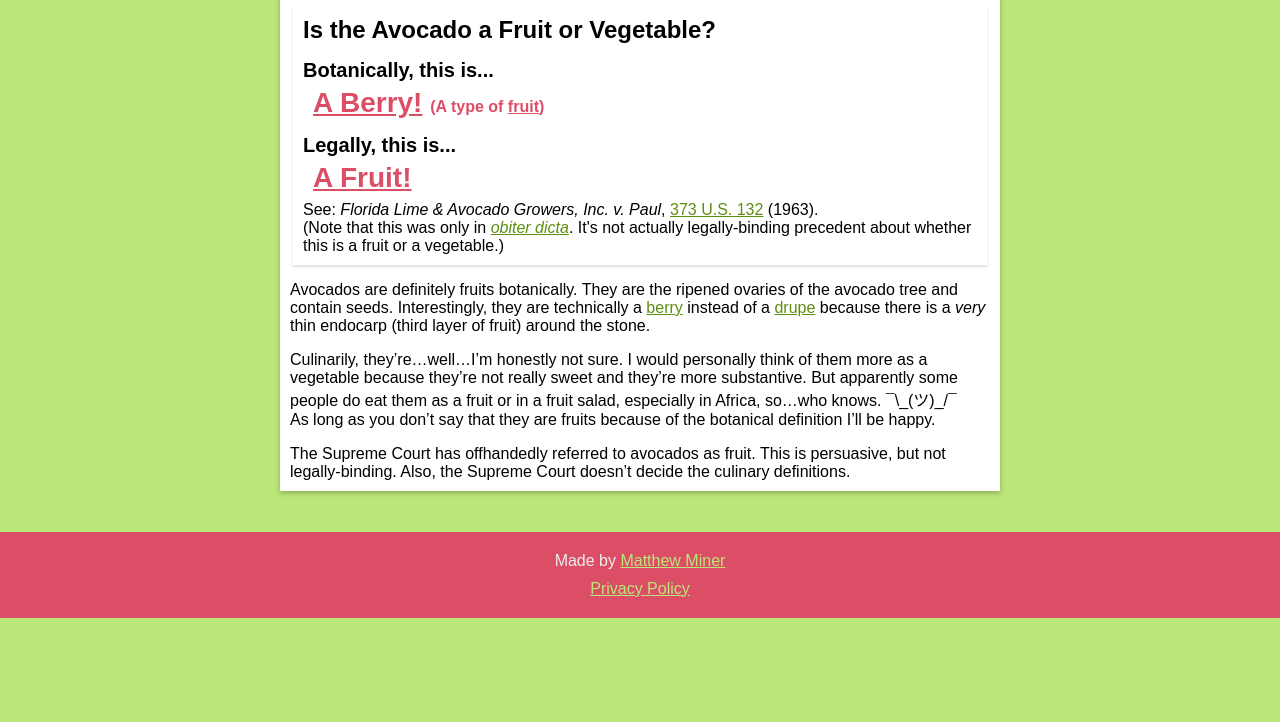
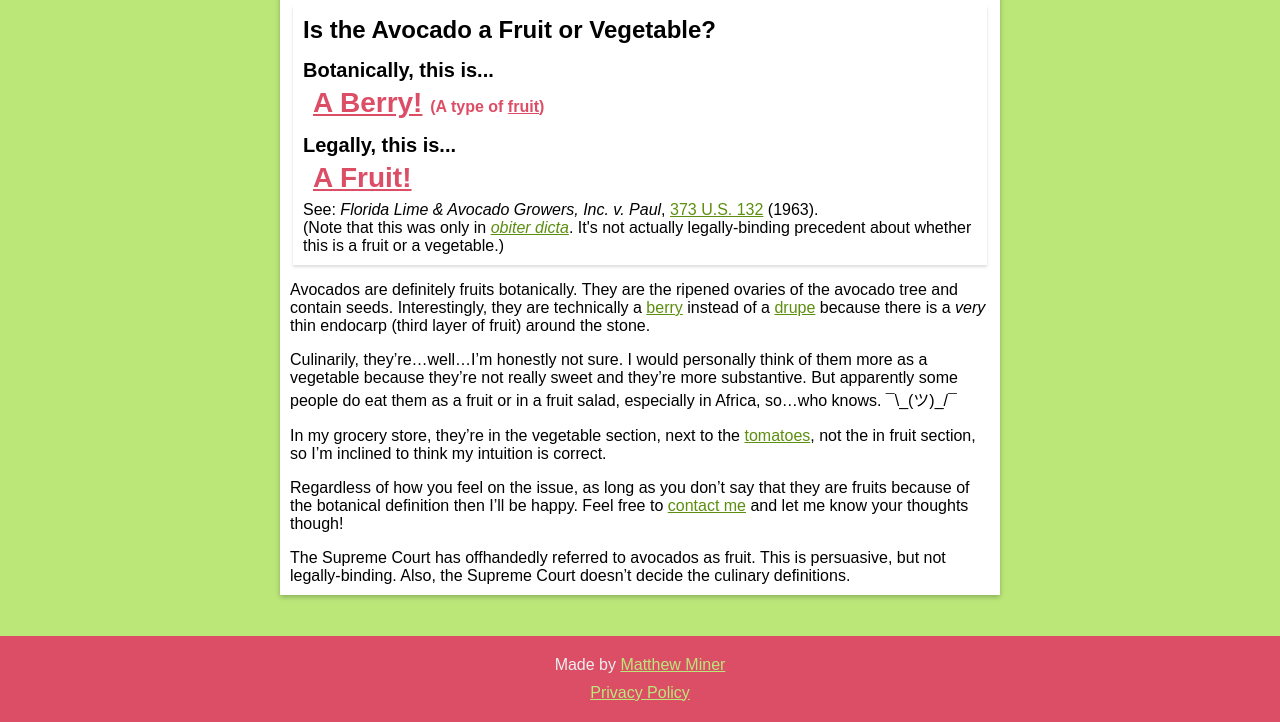
Before and after one commit to mminer237/fruitorvegetable, a Jekyll site: the page built from _items/avocado.md, in a window 1280 px wide, cut to the strip 296-1018 px from the top of the page. Built offline with Jekyll 4.4.1, drawn with Linux system fonts in a browser that asks for light colours; before the commit the page ends 914 px from its top, so only the background shows below that.

Commit message:
Update avocados

```diff
--- a/_items/avocado.md
+++ b/_items/avocado.md
@@ -11,6 +11,9 @@ image: assets/images/avocados.jpg
 Avocados are definitely fruits botanically. They are the ripened ovaries of the avocado tree and contain seeds. Interestingly, they are technically a <a href="{% link _types/berry.html %}">berry</a> instead of a <a href="{% link _types/drupe.html %}">drupe</a> because there is a *very* thin endocarp (third layer of fruit) around the stone.
 
 Culinarily, they're...well...I'm honestly not sure. I would personally think of them more as a vegetable because they're not really sweet and they're more substantive. But apparently some people do eat them as a fruit or in a fruit salad, especially in Africa, so...who knows. ¯\\\_(ツ)_/¯
-As long as you don't say that they are fruits because of the botanical definition I'll be happy.
+
+In my grocery store, they're in the vegetable section, next to the [tomatoes]({% link _items/tomato.md %}), not the in fruit section, so I'm inclined to think my intuition is correct.
+
+Regardless of how you feel on the issue, as long as you don't say that they are fruits because of the botanical definition then I'll be happy. Feel free to <a href="mailto:mminer237@gmail.com">contact me</a> and let me know your thoughts though!
 
 The Supreme Court has offhandedly referred to avocados as fruit. This is persuasive, but not legally-binding. Also, the Supreme Court doesn't decide the culinary definitions.
```
